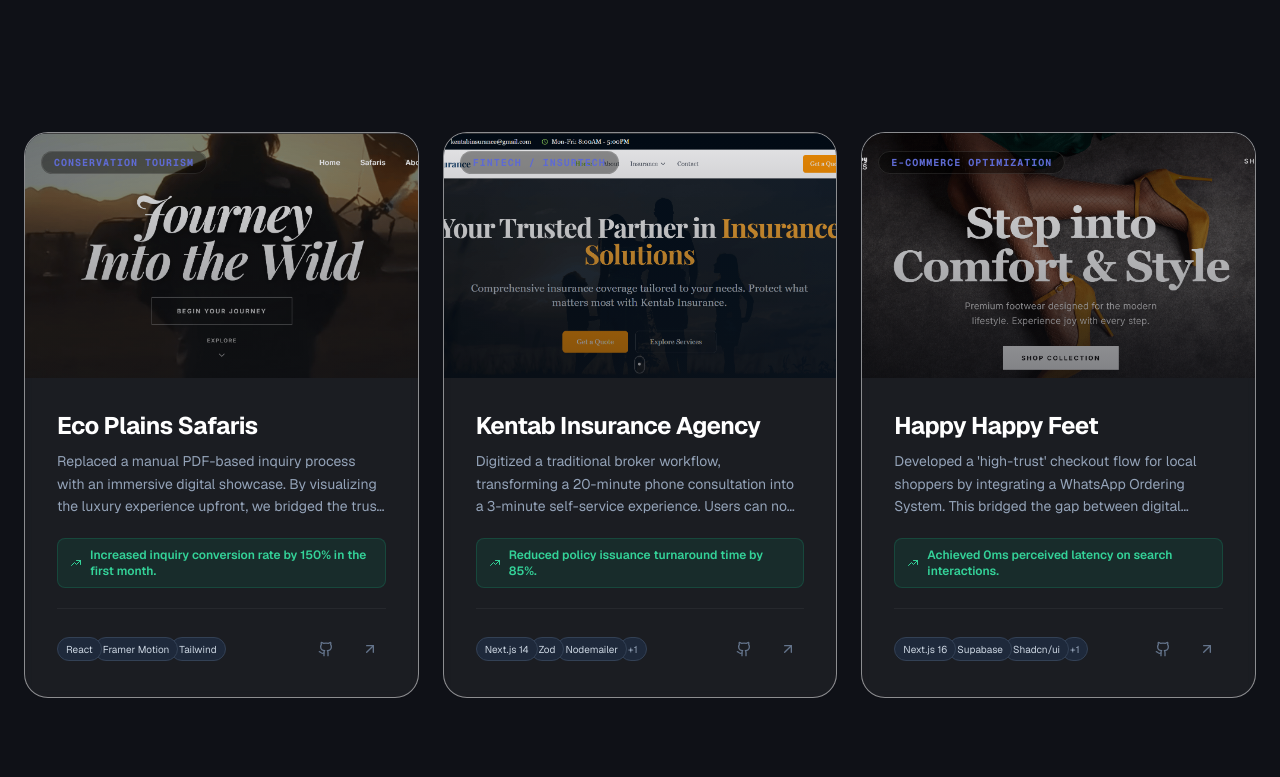
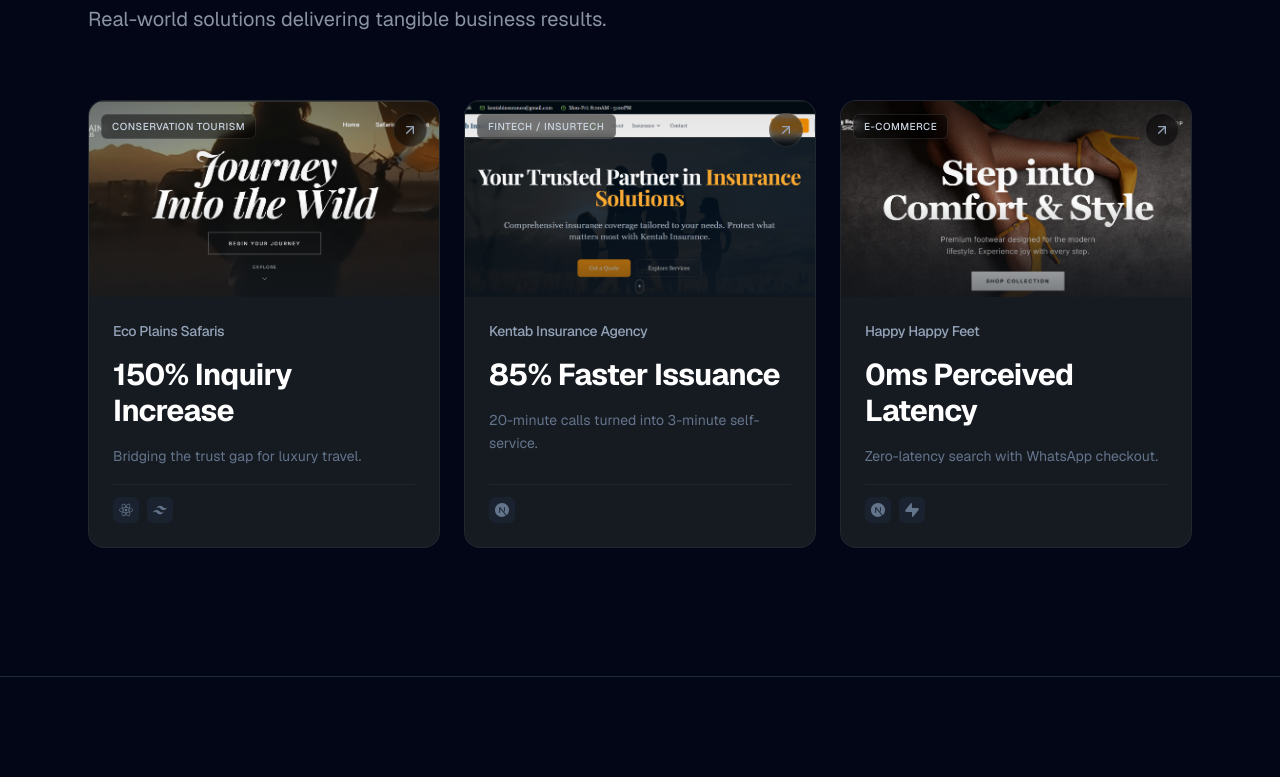
Before and after one commit to Caleb-Kiune/calebkiune, a Next.js app: page / in a window 1280 px wide. Shown: the part 981-1758 px from the top of the page. Built offline with nearby package versions, Linux system fonts and the light colour scheme.

Commit message:
refactor: Update project card component to use new data structure, display tech stack icons, and simplify hover effects.

```diff
--- a/src/components/sections/project-card.tsx
+++ b/src/components/sections/project-card.tsx
@@ -1,166 +1,122 @@
 "use client";
 
-import Image from 'next/image';
-import Link from 'next/link';
-import { Project } from '@/lib/types';
-import { ArrowUpRight, Github } from 'lucide-react';
-import { cn } from '@/lib/utils';
-import { motion, useMotionTemplate, useMotionValue } from 'framer-motion';
-import { MouseEvent } from 'react';
+import Image, { StaticImageData } from "next/image";
+import Link from "next/link";
+import { ArrowUpRight } from "lucide-react";
+import {
+    SiReact,
+    SiTailwindcss,
+    SiNextdotjs,
+    SiSupabase,
+} from "react-icons/si";
+import { motion } from "framer-motion";
+import type { IconType } from "react-icons";
+
+// Tech icon mapping
+const TECH_ICONS: Record<string, IconType> = {
+    React: SiReact,
+    "React.js": SiReact,
+    Tailwind: SiTailwindcss,
+    "Tailwind CSS": SiTailwindcss,
+    "Next.js": SiNextdotjs,
+    "Next.js 14": SiNextdotjs,
+    "Next.js 16": SiNextdotjs,
+    Supabase: SiSupabase,
+};
+
+export interface ProjectData {
+    id: string;
+    title: string;
+    tag: string;
+    hook: string;
+    metric: string;
+    stack: string[];
+    imageSrc: string | StaticImageData;
+    demoUrl?: string;
+}
 
 interface ProjectCardProps {
-    project: Project;
-    className?: string;
-    isReversed?: boolean; // Deprecated but kept for type safety if needed temporarily
+    project: ProjectData;
+    index: number;
 }
 
-export function ProjectCard({ project, className }: ProjectCardProps) {
-    const mouseX = useMotionValue(0);
-    const mouseY = useMotionValue(0);
-
-    function handleMouseMove({ currentTarget, clientX, clientY }: MouseEvent) {
-        const { left, top } = currentTarget.getBoundingClientRect();
-        mouseX.set(clientX - left);
-        mouseY.set(clientY - top);
-    }
-
+export function ProjectCard({ project, index }: ProjectCardProps) {
     return (
         <motion.article
             initial={{ opacity: 0, y: 20 }}
             whileInView={{ opacity: 1, y: 0 }}
             viewport={{ once: true }}
+            transition={{ delay: index * 0.1, duration: 0.5 }}
             whileHover={{ y: -5 }}
-            onMouseMove={handleMouseMove}
-            className={cn(
-                "group relative flex flex-col overflow-hidden rounded-3xl bg-surface-50 border border-surface-100/50 backdrop-blur-sm transition-all duration-300 hover:shadow-2xl hover:shadow-primary/5",
-                className
-            )}
+            className="group relative flex flex-col overflow-hidden rounded-2xl bg-[#161b22] border border-white/5 hover:border-white/10 transition-all duration-300"
         >
-            {/* Spotlight Overlay */}
-            <motion.div
-                className="pointer-events-none absolute -inset-px rounded-3xl opacity-0 transition duration-300 group-hover:opacity-100"
-                style={{
-                    background: useMotionTemplate`
-                        radial-gradient(
-                          650px circle at ${mouseX}px ${mouseY}px,
-                          rgba(94, 106, 210, 0.15),
-                          transparent 80%
-                        )
-                    `,
-                }}
-            />
-            {/* Spotlight Border */}
-            <motion.div
-                className="pointer-events-none absolute -inset-px rounded-3xl opacity-0 transition duration-300 group-hover:opacity-100 z-10"
-                style={{
-                    background: useMotionTemplate`
-                        radial-gradient(
-                          650px circle at ${mouseX}px ${mouseY}px,
-                          rgba(94, 106, 210, 0.4),
-                          transparent 80%
-                        )
-                    `,
-                    maskImage: useMotionTemplate`
-                        radial-gradient(
-                          2px circle at ${mouseX}px ${mouseY}px,
-                          rgba(0,0,0,1),
-                          transparent 100%
-                        )
-                    `,
-                    WebkitMaskImage: useMotionTemplate`
-                         radial-gradient(
-                          2px circle at ${mouseX}px ${mouseY}px,
-                          rgba(0,0,0,1),
-                          transparent 100%
-                        )
-                    `
-                    // Simplified border approach: using the background above as the "glow" is often better than a masked border for this specific look
-                    // but let's stick to the overlay glow which is closer to Linear's "surface" feel.
-                    // Actually, let's keep the overlay simple.
-                }}
-            />
+            {/* Subtle glow on hover */}
+            <div className="absolute inset-0 rounded-2xl bg-gradient-to-br from-primary/5 via-transparent to-transparent opacity-0 group-hover:opacity-100 transition-opacity duration-500 pointer-events-none z-10" />
 
-
-            {/* Image Container - Full width top (or full background for featured items if we wanted, but sticking to split for clarity) */}
-            <div className="relative w-full aspect-[16/10] overflow-hidden bg-slate-900/50">
+            {/* Top: Image Container */}
+            <div className="relative aspect-video overflow-hidden">
                 <Image
-                    src={project.image}
+                    src={project.imageSrc}
                     alt={project.title}
                     fill
-                    className="object-cover transition-transform duration-700 group-hover:scale-105 opacity-90 group-hover:opacity-100"
-                    sizes="(max-width: 768px) 100vw, (max-width: 1200px) 50vw, 33vw"
+                    className="object-cover transition-transform duration-500 ease-out group-hover:scale-105"
+                    sizes="(max-width: 768px) 100vw, 33vw"
                 />
+                {/* Dark overlay for contrast */}
+                <div className="absolute inset-0 bg-gradient-to-t from-[#161b22] via-transparent to-black/20 opacity-60" />
 
-                {/* Overlay Gradient */}
-                <div className="absolute inset-0 bg-gradient-to-t from-background/80 to-transparent opacity-60" />
-
-                {/* Floating Category Badge */}
-                <div className="absolute top-4 left-4 z-20">
-                    <span className="px-3 py-1 rounded-full bg-black/40 border border-white/10 backdrop-blur-md text-[10px] font-mono uppercase tracking-widest text-primary font-bold">
-                        {project.category}
+                {/* Floating Tag Badge */}
+                <div className="absolute top-3 left-3 z-20">
+                    <span className="inline-block px-2.5 py-1 rounded-md bg-black/50 backdrop-blur-sm border border-white/10 text-[10px] font-medium uppercase tracking-wider text-slate-300">
+                        {project.tag}
                     </span>
                 </div>
+
+                {/* External Link */}
+                {project.demoUrl && (
+                    <Link
+                        href={project.demoUrl}
+                        target="_blank"
+                        rel="noopener noreferrer"
+                        className="absolute top-3 right-3 z-20 p-2 rounded-full bg-black/50 backdrop-blur-sm border border-white/10 text-slate-400 hover:text-white hover:bg-white/20 transition-colors"
+                    >
+                        <ArrowUpRight className="w-4 h-4" />
+                    </Link>
+                )}
             </div>
 
-            {/* Content Container */}
-            <div className="flex flex-col flex-1 p-6 md:p-8 space-y-5 relative z-20">
+            {/* Bottom: Content Container */}
+            <div className="relative z-10 flex flex-col flex-1 p-5 md:p-6 space-y-4">
+                {/* Project Name */}
+                <h3 className="text-sm font-medium text-slate-400 group-hover:text-slate-300 transition-colors">
+                    {project.title}
+                </h3>
 
-                {/* Header */}
-                <div className="space-y-2">
-                    <h3 className="text-2xl font-bold text-white group-hover:text-primary transition-colors duration-300">
-                        {project.title}
-                    </h3>
-                    <p className="text-sm text-slate-400 line-clamp-3 leading-relaxed">
-                        {project.description}
-                    </p>
-                </div>
+                {/* The Metric (Hero) */}
+                <p className="text-2xl md:text-3xl font-bold text-white tracking-tight leading-tight">
+                    {project.metric}
+                </p>
 
-                {/* ROI Metric Badge - The "Hook" */}
-                <div className="inline-flex items-center gap-2 px-3 py-2 rounded-lg bg-emerald-500/10 border border-emerald-500/20 text-emerald-400 text-xs font-semibold">
-                    <svg className="w-3 h-3 flex-shrink-0" fill="none" viewBox="0 0 24 24" stroke="currentColor">
-                        <path strokeLinecap="round" strokeLinejoin="round" strokeWidth={2} d="M13 7h8m0 0v8m0-8l-8 8-4-4-6 6" />
-                    </svg>
-                    {project.metric}
-                </div>
+                {/* Hook Description */}
+                <p className="text-sm text-slate-500 leading-relaxed flex-1">
+                    {project.hook}
+                </p>
 
-                {/* Footer: Stack & Actions */}
-                <div className="mt-auto pt-6 flex items-center justify-between border-t border-white/5">
-                    {/* Tech Stack */}
-                    <div className="flex items-center -space-x-2">
-                        {/* We show icons or just simplified text. For now, text circles. */}
-                        {project.stack.slice(0, 3).map((tech, i) => (
-                            <div key={tech} className="h-6 px-2 rounded-full bg-slate-800 border border-slate-700 flex items-center justify-center text-[10px] text-slate-300 z-10" style={{ zIndex: 10 - i }}>
-                                {tech}
+                {/* Tech Stack Icons */}
+                <div className="flex items-center gap-2 pt-3 border-t border-white/5">
+                    {project.stack.map((tech) => {
+                        const Icon = TECH_ICONS[tech];
+                        if (!Icon) return null;
+                        return (
+                            <div
+                                key={tech}
+                                className="p-1.5 rounded-md bg-slate-800/50 text-slate-500 group-hover:text-slate-400 transition-colors"
+                                title={tech}
+                            >
+                                <Icon className="w-3.5 h-3.5" />
                             </div>
-                        ))}
-                        {project.stack.length > 3 && (
-                            <div className="h-6 px-2 rounded-full bg-slate-800 border border-slate-700 flex items-center justify-center text-[10px] text-slate-400 z-0">
-                                +{project.stack.length - 3}
-                            </div>
-                        )}
-                    </div>
-
-                    {/* Links */}
-                    <div className="flex items-center gap-3">
-                        {project.repoUrl && (
-                            <Link
-                                href={project.repoUrl}
-                                target="_blank"
-                                className="p-2 text-slate-500 hover:text-white hover:bg-white/10 rounded-full transition-colors"
-                            >
-                                <Github className="w-4 h-4" />
-                            </Link>
-                        )}
-                        {project.demoUrl && (
-                            <Link
-                                href={project.demoUrl}
-                                target="_blank"
-                                className="p-2 text-slate-500 hover:text-primary hover:bg-primary/10 rounded-full transition-colors"
-                            >
-                                <ArrowUpRight className="w-4 h-4" />
-                            </Link>
-                        )}
-                    </div>
+                        );
+                    })}
                 </div>
             </div>
         </motion.article>
--- a/src/components/sections/selected-work.tsx
+++ b/src/components/sections/selected-work.tsx
@@ -1,42 +1,83 @@
 "use client";
 
 import { SectionHeading } from "@/components/ui/section-heading";
-import { ProjectCard } from "@/components/sections/project-card";
-import { projects } from "@/lib/constants/projects";
+import { ProjectCard, ProjectData } from "@/components/sections/project-card";
 import { motion } from "framer-motion";
+
+// Project images
+import ecoPlains from "@/assets/projects/eco-plains-safaris.png";
+import kentab from "@/assets/projects/kentab-insurance-agency.png";
+import happyFeet from "@/assets/projects/happy-happy-feet.png";
+
+// Curated project data
+const PROJECTS: ProjectData[] = [
+    {
+        id: "eco-plains",
+        title: "Eco Plains Safaris",
+        tag: "Conservation Tourism",
+        hook: "Bridging the trust gap for luxury travel.",
+        metric: "150% Inquiry Increase",
+        stack: ["React", "Tailwind CSS"],
+        imageSrc: ecoPlains,
+        demoUrl: "https://eco-plains-safaris.vercel.app",
+    },
+    {
+        id: "kentab",
+        title: "Kentab Insurance Agency",
+        tag: "FinTech / InsurTech",
+        hook: "20-minute calls turned into 3-minute self-service.",
+        metric: "85% Faster Issuance",
+        stack: ["Next.js 14"],
+        imageSrc: kentab,
+        demoUrl: "https://kentab.co.ke",
+    },
+    {
+        id: "happy-feet",
+        title: "Happy Happy Feet",
+        tag: "E-Commerce",
+        hook: "Zero-latency search with WhatsApp checkout.",
+        metric: "0ms Perceived Latency",
+        stack: ["Next.js 16", "Supabase"],
+        imageSrc: happyFeet,
+        demoUrl: "https://happy-happy-feet.vercel.app",
+    },
+];
 
 export function SelectedWork() {
     return (
-        <section id="work" className="container mx-auto px-6 max-w-7xl py-16 md:py-24">
+        <section id="work" className="py-24 md:py-32 bg-slate-950">
+            <div className="container mx-auto px-6 max-w-6xl">
                 <SectionHeading
                     title="Selected Work"
                     subtitle="Real-world solutions delivering tangible business results."
-                className="mb-16 md:mb-32"
+                    className="mb-16"
                 />
-            {/* Uniform Grid Layout */}
+
+                {/* Bento Grid */}
                 <motion.div
-                className="grid grid-cols-1 md:grid-cols-2 lg:grid-cols-3 gap-6 auto-rows-fr"
+                    className="grid grid-cols-1 md:grid-cols-3 gap-4 md:gap-6"
                     initial="hidden"
                     whileInView="show"
-                viewport={{ once: true, margin: "-100px" }}
+                    viewport={{ once: true, margin: "-50px" }}
                     variants={{
                         hidden: { opacity: 0 },
                         show: {
                             opacity: 1,
                             transition: {
-                            staggerChildren: 0.15
-                        }
-                    }
+                                staggerChildren: 0.1,
+                            },
+                        },
                     }}
                 >
-                {projects.map((project) => (
+                    {PROJECTS.map((project, index) => (
                         <ProjectCard
                             key={project.id}
                             project={project}
-                    // Uniform cards: No special col-span classes
+                            index={index}
                         />
                     ))}
                 </motion.div>
+            </div>
         </section>
     );
 }
```
Lines whose indentation alone changed are shown as unchanged.
